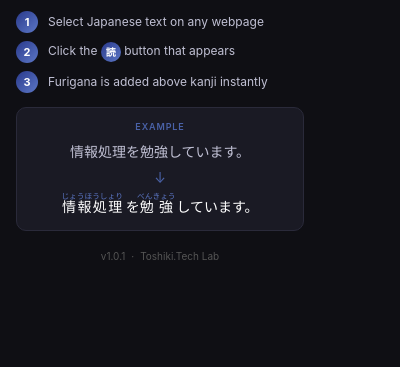
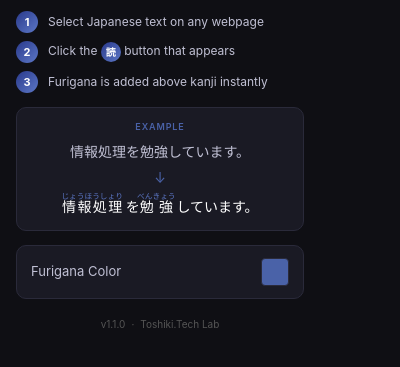
Before and after one commit to toshiki-tech/yomi-mark, a browser extension: page popup/popup.html in a window 400 px wide. Shown: the part 107-474 px from the top of the page. Drawn offline with Linux system fonts and the light colour scheme.

Commit message:
feat: add customizable furigana color and bump version to v1.1.0

```diff
--- a/content/content.css
+++ b/content/content.css
@@ -68,7 +68,7 @@
 
 .yomimark-ruby rt {
   font-size: 0.55em;
-  color: #4a62a8;
+  color: var(--yomimark-ruby-color, #4a62a8);
   font-weight: 400;
   font-family: "Noto Sans JP", "Hiragino Sans", "Yu Gothic", sans-serif;
   letter-spacing: 0.02em;
@@ -77,7 +77,9 @@
   -webkit-user-select: none;
 }
 
+
 /* Subtle highlight on annotated text for discoverability */
 .yomimark-annotated:hover .yomimark-ruby rt {
-  color: #2a3a8c;
+  color: var(--yomimark-ruby-hover-color, #2a3a8c);
+  filter: brightness(0.8);
 }
--- a/package.json
+++ b/package.json
@@ -1,6 +1,6 @@
 {
   "name": "yomi-mark",
-  "version": "1.0.0",
+  "version": "1.1.0",
   "description": "",
   "main": "index.js",
   "scripts": {
--- a/popup/popup.css
+++ b/popup/popup.css
@@ -224,6 +224,46 @@ body {
     color: #5c77c6;
 }
 
+/* ── Settings Section ────────────────────────────────── */
+.settings-section {
+    background: #1a1a24;
+    border: 1px solid #2a2a3a;
+    border-radius: 10px;
+    padding: 12px 14px;
+}
+
+.setting-item {
+    display: flex;
+    align-items: center;
+    justify-content: space-between;
+}
+
+.setting-item label {
+    font-size: 13px;
+    color: #c0c0d4;
+}
+
+.setting-item input[type="color"] {
+    appearance: none;
+    -webkit-appearance: none;
+    width: 28px;
+    height: 28px;
+    border: none;
+    background: transparent;
+    cursor: pointer;
+    border-radius: 4px;
+    padding: 0;
+}
+
+.setting-item input[type="color"]::-webkit-color-swatch-wrapper {
+    padding: 0;
+}
+
+.setting-item input[type="color"]::-webkit-color-swatch {
+    border: 1px solid #2a2a3a;
+    border-radius: 4px;
+}
+
 /* ── Footer ──────────────────────────────────────────── */
 .popup-footer {
     display: flex;
--- a/popup/popup.html
+++ b/popup/popup.html
@@ -61,8 +61,15 @@
       </div>
     </div>
 
+    <div class="settings-section">
+      <div class="setting-item">
+        <label for="rt-color">Furigana Color</label>
+        <input type="color" id="rt-color" value="#4a62a8">
+      </div>
+    </div>
+
     <footer class="popup-footer">
-      <span>v1.0.1</span>
+      <span>v1.1.0</span>
       <span>·</span>
       <span>Toshiki.Tech Lab</span>
     </footer>
--- a/popup/popup.js
+++ b/popup/popup.js
@@ -9,11 +9,26 @@
     const statusBar = document.getElementById("status-bar");
     const statusText = document.getElementById("status-text");
 
+    const colorPicker = document.getElementById("rt-color");
+    const demoRubyText = document.querySelector(".demo-after ruby rt");
+
     // Load saved state
-    chrome.storage.local.get(["yomimarkEnabled"], function (result) {
+    chrome.storage.local.get(["yomimarkEnabled", "yomimarkRubyColor"], function (result) {
         const isEnabled = result.yomimarkEnabled !== false; // default true
         toggle.checked = isEnabled;
         updateStatusUI(isEnabled);
+
+        if (result.yomimarkRubyColor) {
+            colorPicker.value = result.yomimarkRubyColor;
+            if (demoRubyText) demoRubyText.style.color = result.yomimarkRubyColor;
+        }
+    });
+
+    // Color picker handler
+    colorPicker.addEventListener("input", function () {
+        const color = colorPicker.value;
+        chrome.storage.local.set({ yomimarkRubyColor: color });
+        if (demoRubyText) demoRubyText.style.color = color;
     });
 
     // Toggle handler
```
Also changed, not shown: content/content.js (+23 -3 lines), manifest.json.
